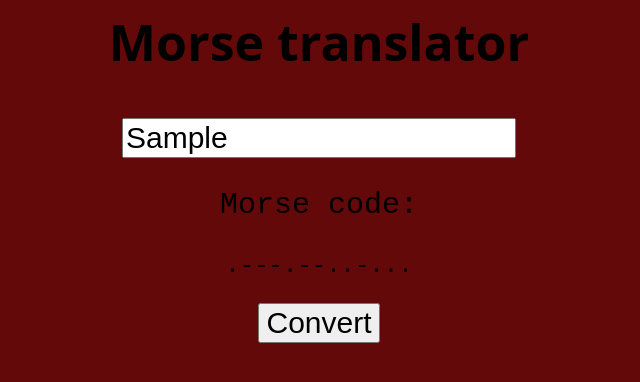
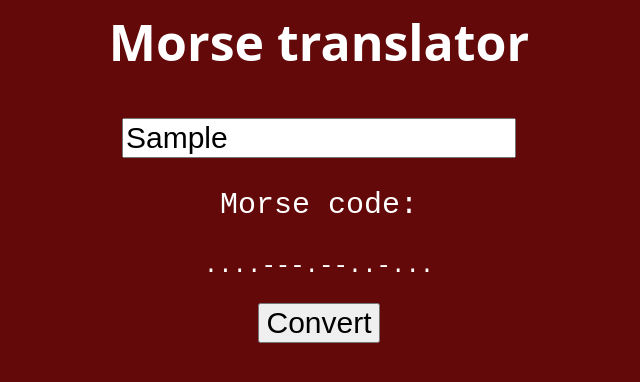
Before and after one commit to ibkibk/morse-code, a plain HTML site: page index.html in a window 1280 px wide. Both pictures are taken after typing "Sample" into the empty fields and a click on the button "Convert". Shown: the whole page, without its empty margins (321-961 px from the left). Drawn offline with Linux system fonts and the light colour scheme.

Commit message:
toLowerCase added

```diff
--- a/app.js
+++ b/app.js
@@ -62,7 +62,7 @@ const convert = (letter) => Object.values(letters).find((value) => value === let
 
 
 const mapToMorseCode = () => {
-   const userInput = type[0].value;
+   const userInput = type[0].value.toLowerCase();
    const letterArray= userInput.split("");
    const convertedLetterArray = letterArray.map(convert);
    const resulted = convertedLetterArray.join("");
--- a/style.css
+++ b/style.css
@@ -1,6 +1,6 @@
 body{
       background: rgb(100, 9, 9);
-      color: black;
+      color: white;
       height: 100%;
       max-height: 100vh;
       position: relative;
```
